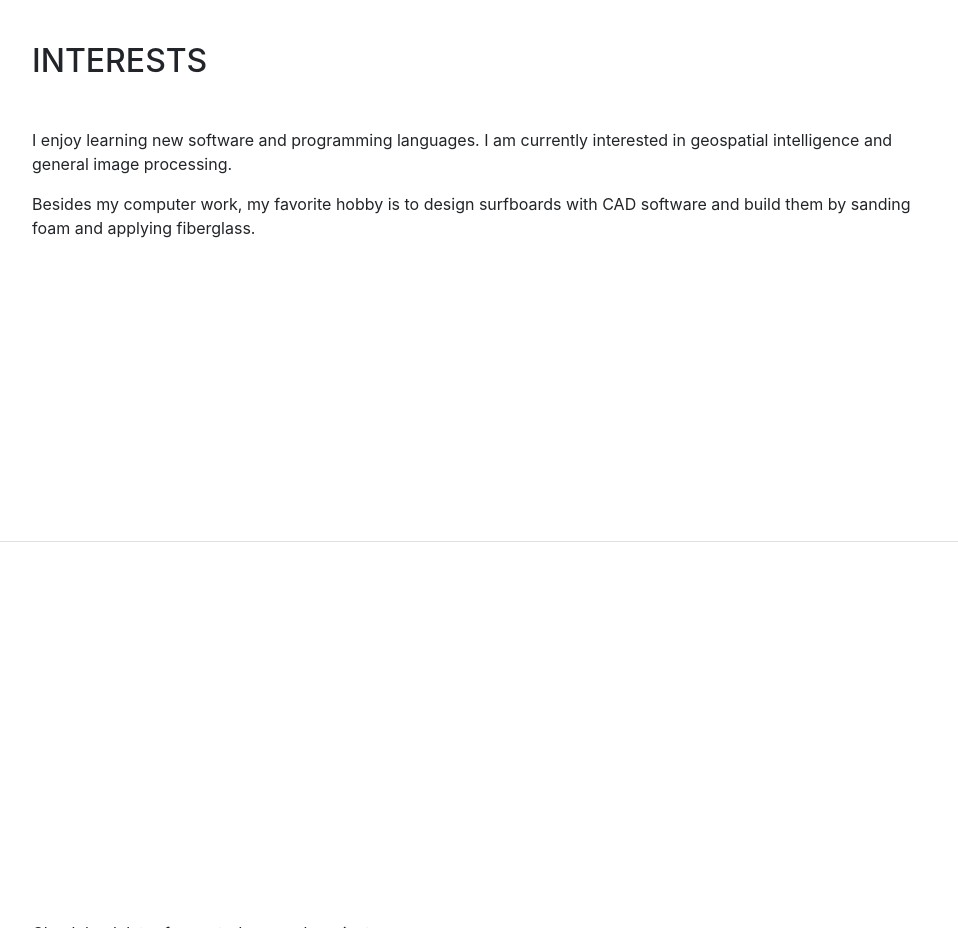
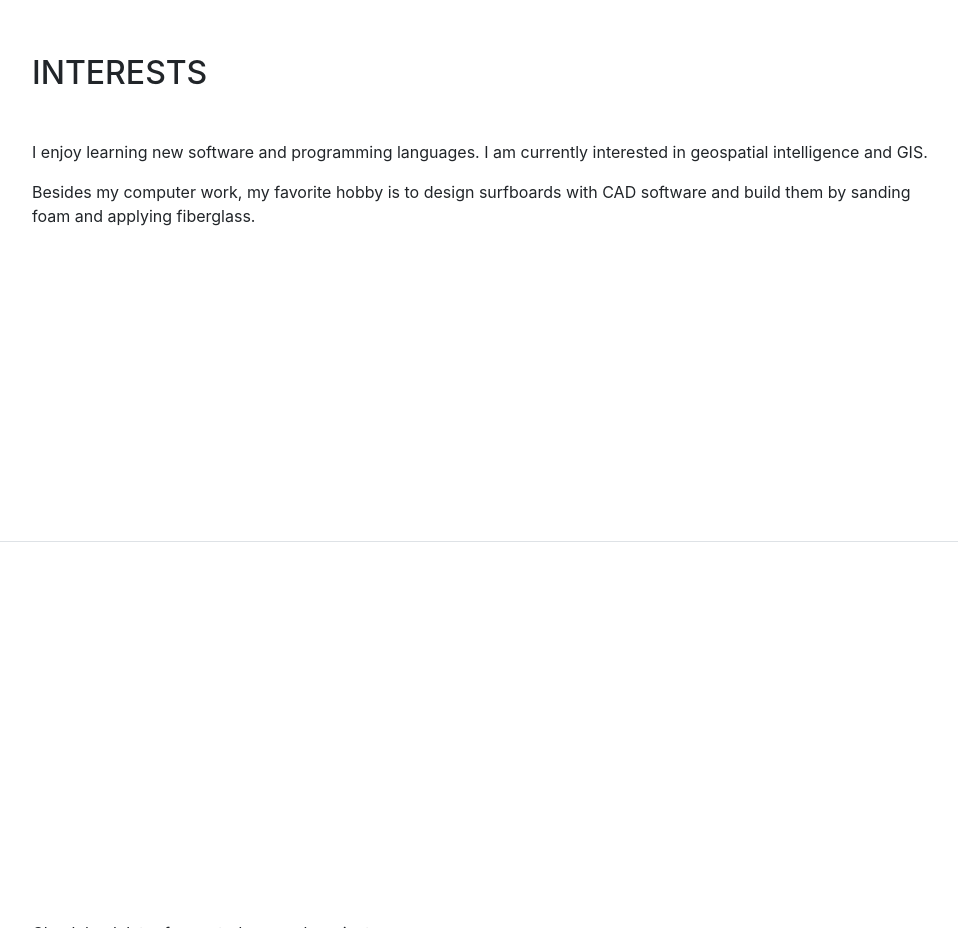
Before and after one commit to joshuamisura/website2021, a website with bundled scripts: page index.html in a window 1280 px wide. Shown: the part 3600-4528 px from the top of the page, without its empty margins (288-1246 px from the left). Built offline with nearby package versions, Linux system fonts and the light colour scheme; a web font is replaced by a local one.

Commit message:
Update index.html

```diff
--- a/index.html
+++ b/index.html
@@ -172,7 +172,7 @@ present to management and customers<br />
       <section class="resume-section p-3 p-lg-5 d-flex flex-column" id="interests">
         <div class="my-auto">
           <h2 class="mb-5">Interests</h2>
-          <p>I enjoy learning new software and programming languages. I am currently interested in geospatial intelligence and general image processing.</p>
+          <p>I enjoy learning new software and programming languages. I am currently interested in geospatial intelligence and GIS.</p>
           <p class="mb-0">Besides my computer work, my favorite hobby is to design surfboards with CAD software and build them by sanding foam and applying fiberglass.</p>
         </div>
       </section>
```
